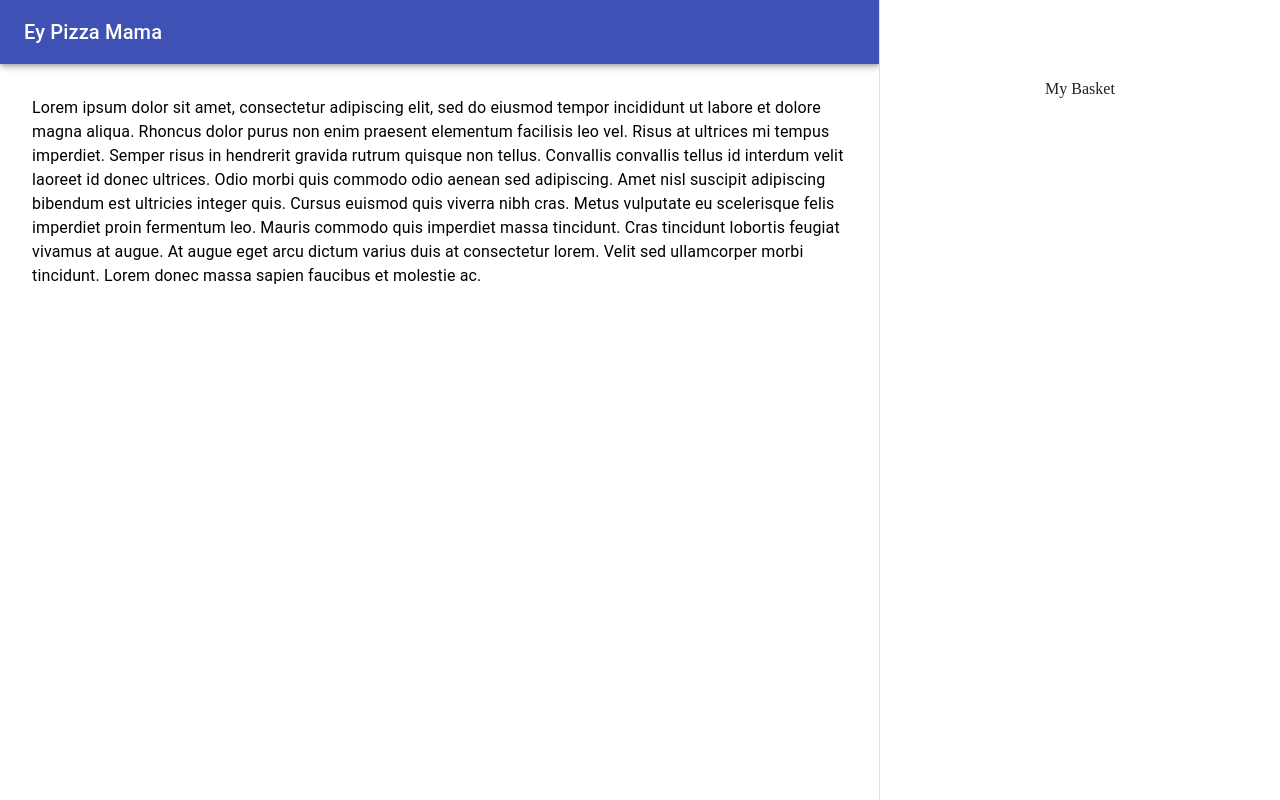
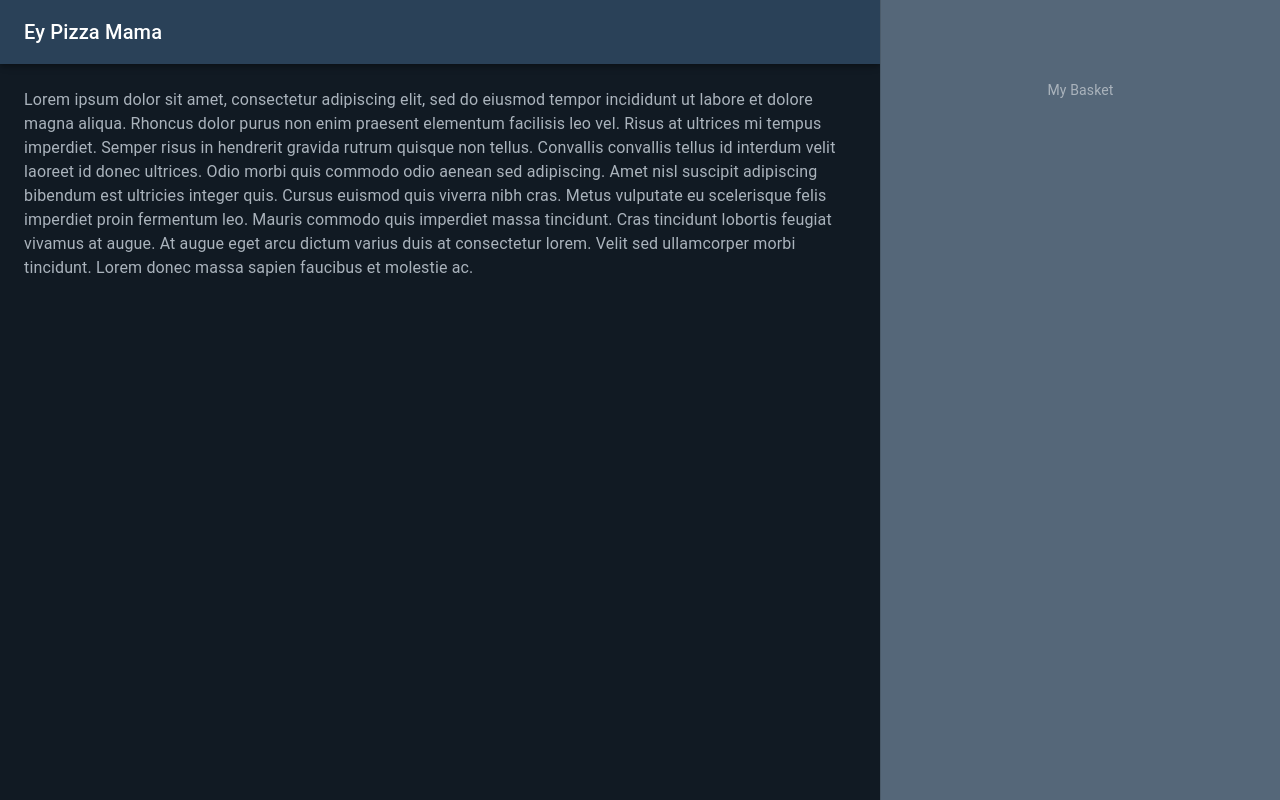
Before and after one commit to TheAncientOwl/pizza-website, a React (Create React App) app: page / in a window 1280 px wide. Built offline with nearby package versions, Linux system fonts and the light colour scheme.

Commit message:
Added theme.

```diff
--- a/src/App.jsx
+++ b/src/App.jsx
@@ -1,5 +1,36 @@
+import { createMuiTheme, ThemeProvider, CssBaseline } from '@material-ui/core';
 import Layout from './components/Layout';
 
+const theme = createMuiTheme({
+  overrides: {
+    MuiDrawer: {
+      paper: {
+        background: '#556779',
+      },
+    },
+  },
+  palette: {
+    background: {
+      default: '#111A23',
+    },
+    primary: {
+      main: '#2A4158',
+    },
+    secondary: {
+      main: '#556779',
+    },
+    text: {
+      primary: '#AAB3BC',
+      secondary: '#AAB3BC',
+    },
+  },
+});
+
 export default function App() {
-  return <Layout />;
+  return (
+    <ThemeProvider theme={theme}>
+      <CssBaseline />
+      <Layout />
+    </ThemeProvider>
+  );
 }
```
